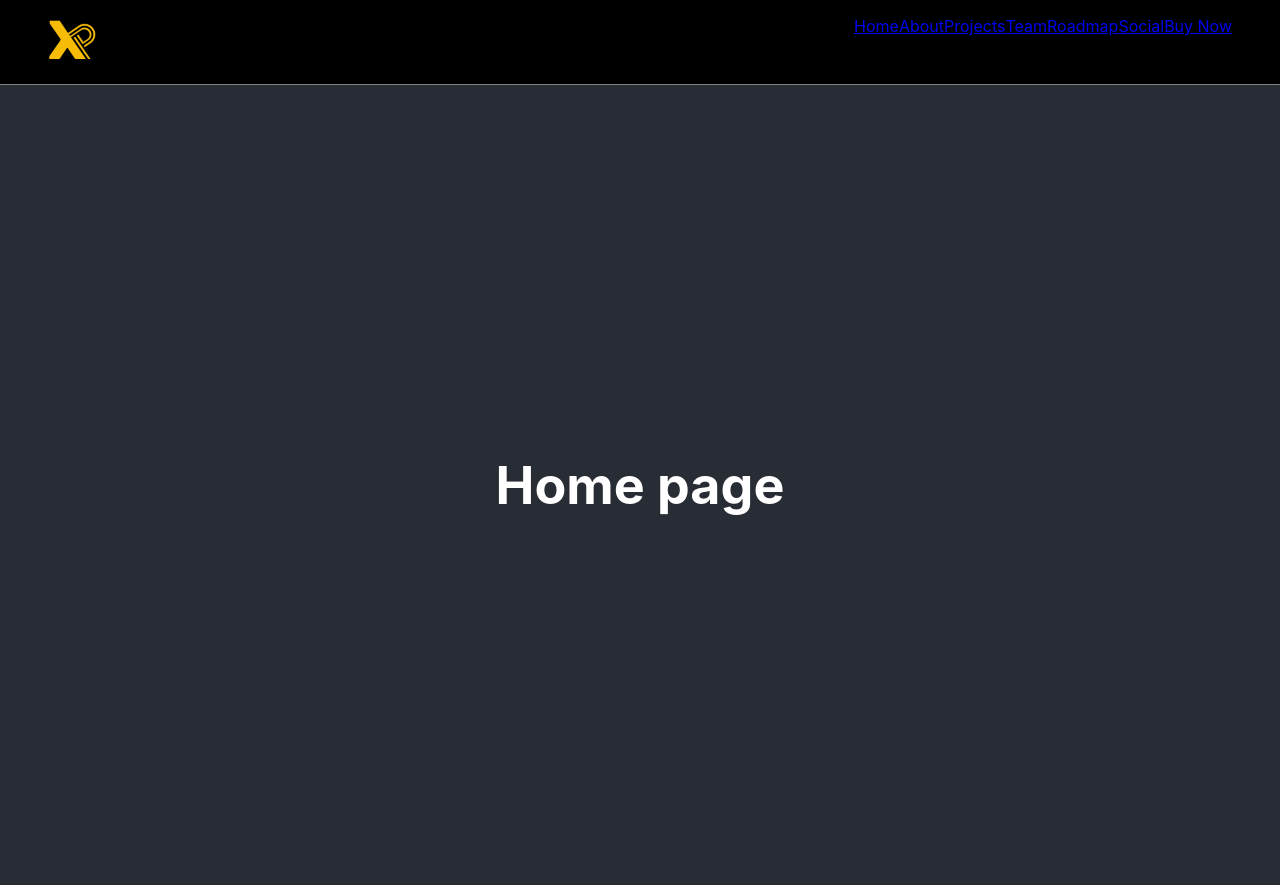
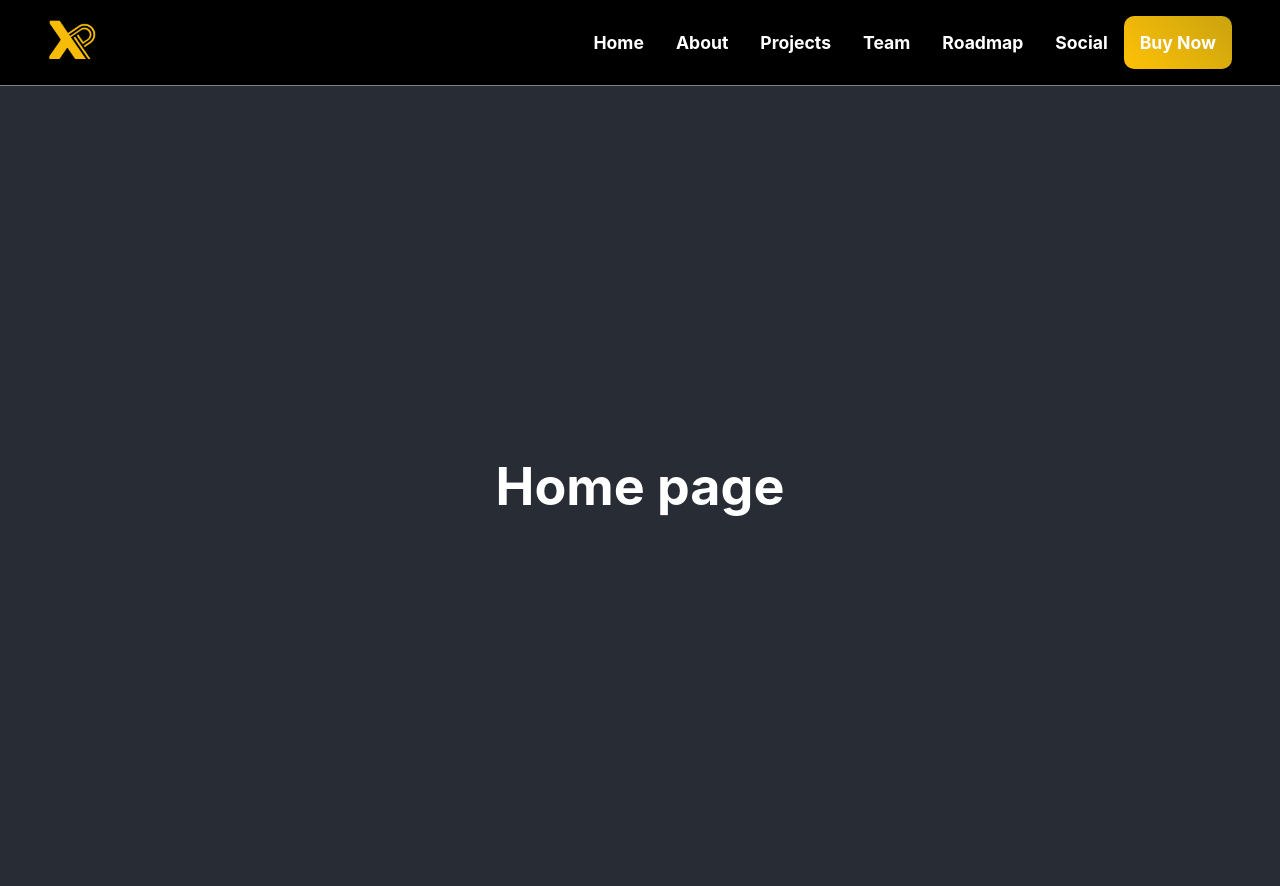
Before and after one commit to kinof28/x-project, a React (Create React App) app: page / in a window 1280 px wide. Built offline with nearby package versions, Linux system fonts and the light colour scheme; a web font is replaced by a local one.

Commit message:
WIP navbar

```diff
--- a/src/components/Navbar.jsx
+++ b/src/components/Navbar.jsx
@@ -21,9 +21,25 @@ const Wrapper = styled.div`
     list-style: none;
     margin: 0;
     display: flex;
+    align-items: center;
+    height: 100%;
+  }
+  & a {
+    text-decoration: none;
+    color: white;
+    padding: 0px 1rem;
+    font-weight: bold;
+    font-size: 1.1rem;
   }
 `;
-const Button = styled.a``;
+const Button = styled.a`
+  color: #00062a;
+  background: linear-gradient(45deg, #ffc107, #c9a30e);
+  padding: 1rem !important;
+  border-radius: 10px;
+  transition: color 0.15s ease-in-out, background-color 0.15s ease-in-out,
+    border-color 0.15s ease-in-out, box-shadow 0.15s ease-in-out;
+`;
 
 const Navbar = (props) => {
   return (
--- a/src/index.css
+++ b/src/index.css
@@ -1,6 +1,10 @@
 @font-face {
   font-family: "Space Grotesk";
   src: url(./assets/font/SpaceGrotesk[wght].ttf) format("truetype");
+}
+
+* {
+  box-sizing: border-box;
 }
 
 body {
```
Also changed, not shown: public/manifest.json.
